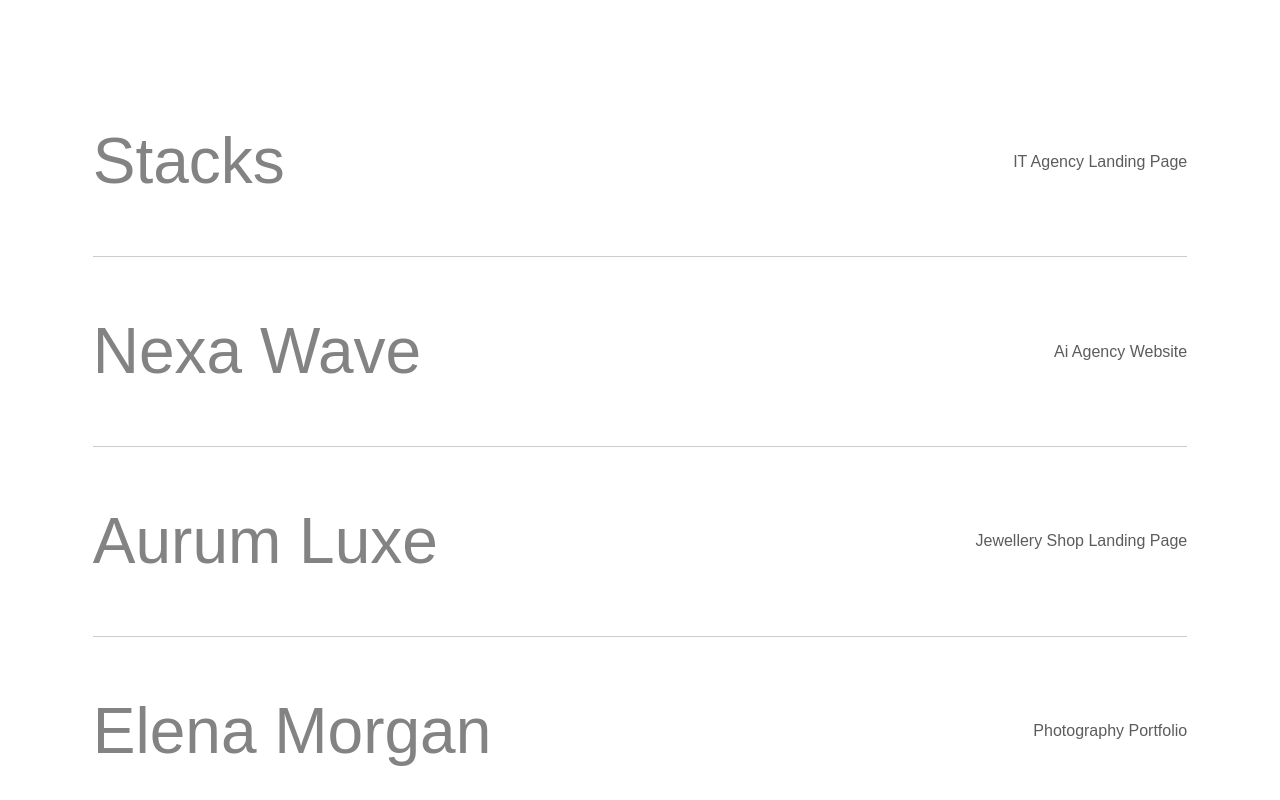
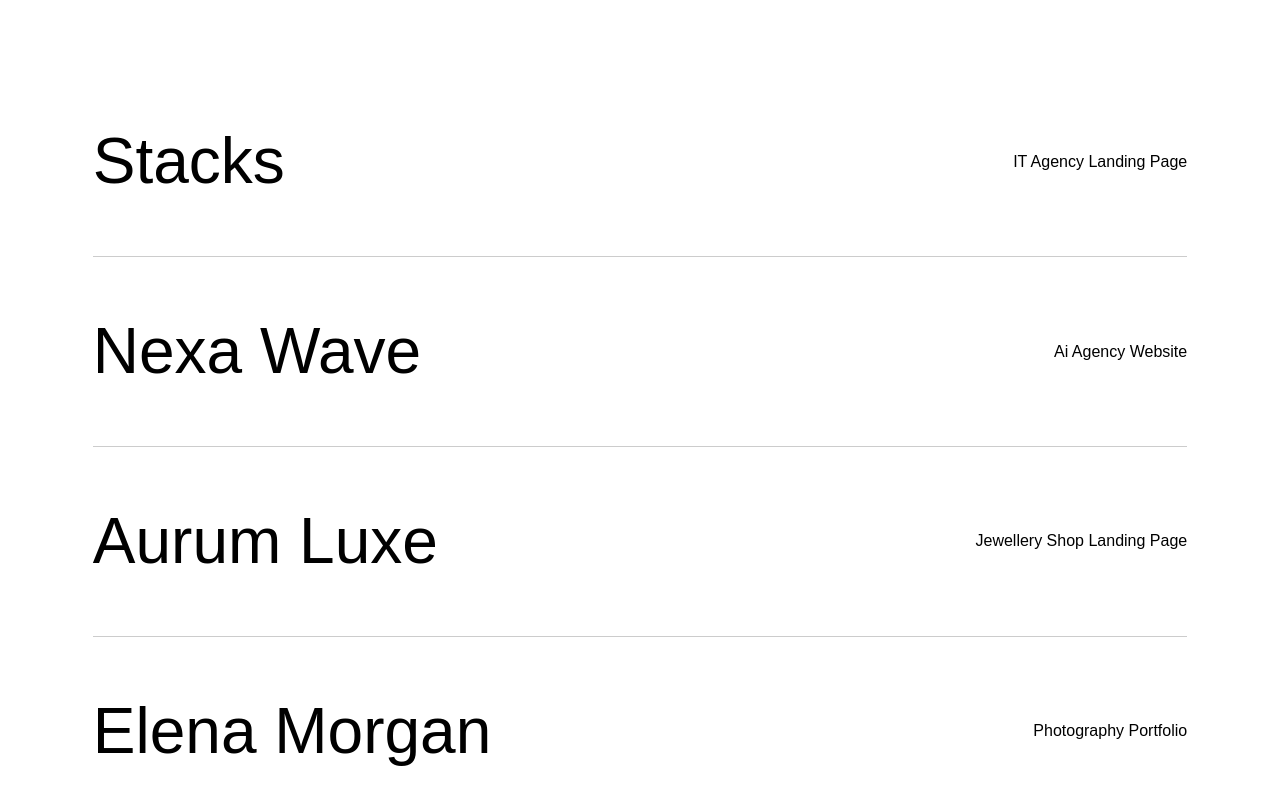
Before and after one commit to prateek15000/vyxis-ai-protfolio, a React (Vite) app: page / in a window 1280 px wide. Shown: the part 1380-2180 px from the top of the page. Built offline with nearby package versions, Linux system fonts and the light colour scheme.

Commit message:
Add ID to Work section and update text colors for better visibility

```diff
--- a/src/Components/Work-Section/WorkPrev.jsx
+++ b/src/Components/Work-Section/WorkPrev.jsx
@@ -82,7 +82,7 @@ export default function WorkPreview() {
     };
 
     return (
-        <section className="work-preview">
+        <section id="Work" className="work-preview">
             <div className="container">
                 <div className="work-container">
 
--- a/src/Components/Work-Section/work.css
+++ b/src/Components/Work-Section/work.css
@@ -22,13 +22,13 @@
   font-size: 4rem;
   font-weight: 400;
   font-family: "Poppins", sans-serif;
-  color: #838383;
+  color: #000;
   margin: 0;
 }
 
 .project-row p {
   font-size: 1rem;
-  color: #5c5c5c;
+  color: #000;
   font-family: "Poppins", sans-serif;
 }
 
@@ -88,8 +88,9 @@
   margin: 0px 50px;
 }
 
-.project-row:hover h2 {
-  color: #000;
+.project-row:hover h2,
+.project-row:hover p {
+  color: #838383;
 }
 
 .mobile-card {
```
